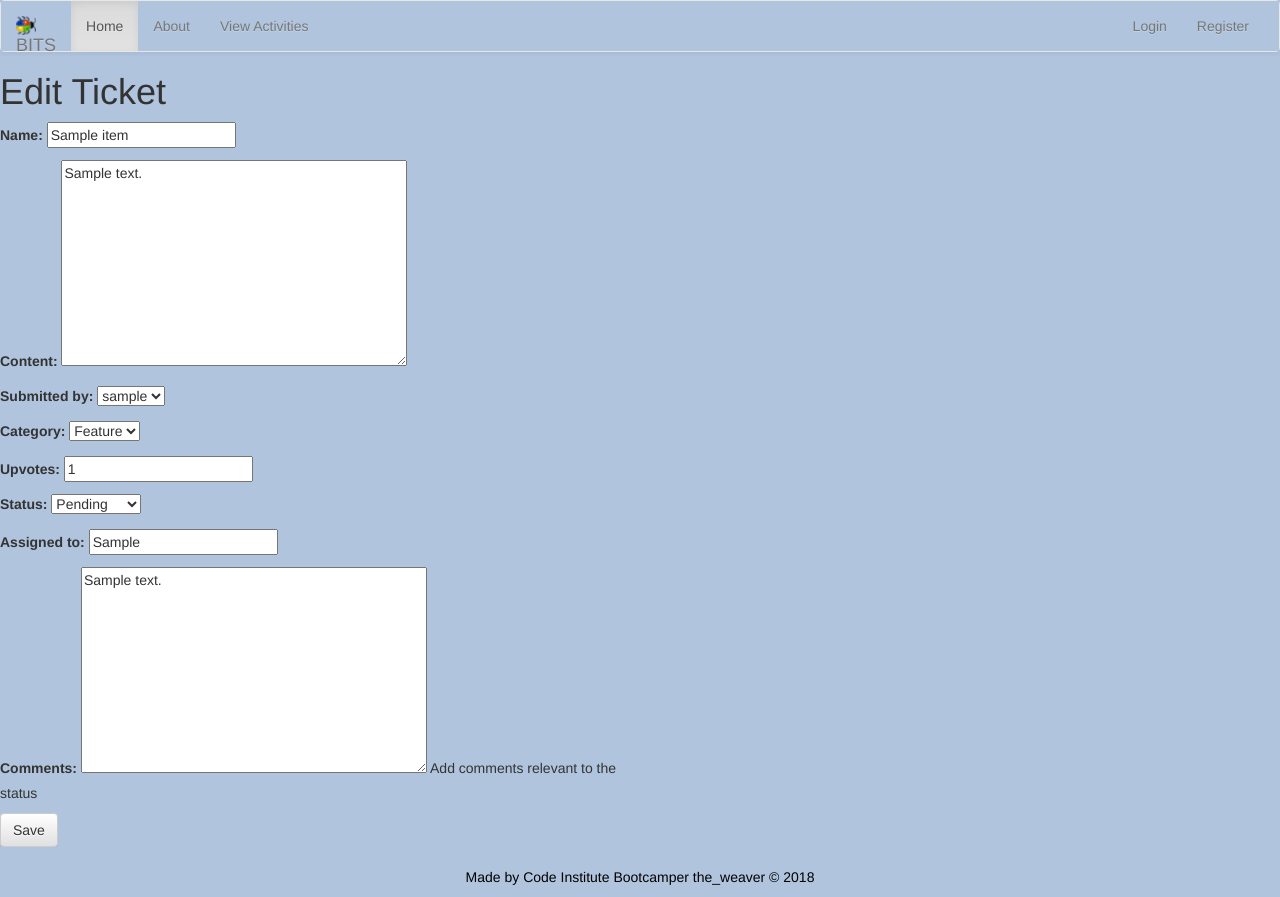
After one commit to vmcggh18/bits_tracker, a Django app: page /issues_list/edit/1 in a window 1280 px wide. The commit adds this page. Run offline with Django 3.2, Linux system fonts and the light colour scheme; tables that the repository leaves empty hold one stand-in row (values such as "Sample post"); some libraries are stand-ins or nearby versions.

Commit message:
Redirect to home page on registering. Create item added to nav bar.Edit functionality provided for staff members

```diff
--- a/accounts/views.py
+++ b/accounts/views.py
@@ -32,7 +32,6 @@ def login(request):
         if login_form.is_valid():
             user = auth.authenticate(username=request.POST['username'],
                                     password=request.POST['password'])
-
             #if we have a user then log them in
             if user:
                 auth.login(user=user, request=request)
@@ -41,12 +40,11 @@ def login(request):
                 return redirect(reverse('index'))
             else:
                 login_form.add_error(None, "Your username or password is incorrect")
-
     else:
         #create an empty object
         login_form = UserLoginForm()
+    return render(request, 'login.html', {'login_form': login_form})
 
-    return render(request, 'login.html', {'login_form': login_form})
 def registration(request):
     """Render the registration page"""
     #redirect to the index page if user is authenticated
@@ -58,12 +56,12 @@ def registration(request):
         registration_form = UserRegistrationForm(request.POST)
         if registration_form.is_valid():
             registration_form.save()
-
             user = auth.authenticate(username=request.POST['username'],
                                      password=request.POST['password1'])
             if user:
                 auth.login(user=user, request=request)
                 messages.success(request, "You have successfully registered")
+                return redirect(reverse('index'))
             else:
                 messages.error(request, "Unable to register your account at this time")
     else:
--- a/issueTracker/urls.py
+++ b/issueTracker/urls.py
@@ -16,7 +16,7 @@ Including another URLconf
 from django.conf.urls import url
 from django.contrib import admin
 from accounts.views import index, logout, login, registration, user_profile, get_about, get_activities_summary
-from issues_list.views import get_issues_list, create_an_item
+from issues_list.views import get_issues_list, create_an_item, edit_an_item
 urlpatterns = [
     url(r'^admin/', admin.site.urls),
     url(r'^$', index, name="index"),
@@ -29,4 +29,5 @@ urlpatterns = [
     #URLS RELATING TO ISSUES_LIST APP
     url(r'^issues_list/$', get_issues_list, name='issues_list'),
     url(r'^issues_list/add$', create_an_item, name = 'add'),
+    url(r'^issues_list/edit/(?P<id>\d+)$', edit_an_item, name='edit'),
 ]
--- a/issues_list/forms.py
+++ b/issues_list/forms.py
@@ -6,6 +6,6 @@ class ItemForm(forms.ModelForm):
 
     class Meta:
         model = Item
-        fields = ('name', 'content', 'submitted_by', 'category', 'upvotes', 'status', 'assigned_to', 'completed_date', 'comments')
+        fields = ('name', 'content', 'submitted_by', 'category', 'upvotes', 'status', 'assigned_to', 'comments')
         ordering = ['-upvotes']
         #order_with_respect_to = 'upvotes'
--- a/issues_list/models.py
+++ b/issues_list/models.py
@@ -24,7 +24,7 @@ class Item(models.Model):
     )
     status = models.CharField(max_length=20, choices=Status, blank=False, default = False)
     assigned_to = models.CharField(max_length=30, blank=False, default="Not yet Assigned")
-    completed_date = models.DateTimeField(null=True, blank=True)
+    completed_date = models.DateTimeField(null=True, blank=True, auto_now=True)
     comments = models.TextField(max_length=200, help_text="Add comments relevant to the status")
    # define names in admin panel
     def __str__(self):
--- /dev/null
+++ b/issues_list/templates/editform.html
@@ -0,0 +1,13 @@
+{% extends 'base.html' %}
+{% block page_title %}Issue Tracker{% endblock %}
+{% block page_heading %}Home Page{% endblock %}
+{% block content %}
+<h1>Edit Ticket</h1>
+        <form method="POST">
+        <!--prevent cross site scripting-->
+            {% csrf_token %}
+        <!--use as_bootstrap to render as bootstrap style-->
+            {{ form.as_p }}
+             <button class ="btn btn-default" type="submit">Save</button>
+        </form>
+{% endblock %}
--- a/issues_list/views.py
+++ b/issues_list/views.py
@@ -1,4 +1,4 @@
-from django.shortcuts import render,  HttpResponse, redirect
+from django.shortcuts import render,  HttpResponse, redirect, get_object_or_404
 from .models import Item
 from .forms import ItemForm
 from django.contrib.auth.models import User, Group, Permission, ContentType
@@ -21,5 +21,18 @@ def create_an_item(request):
     #if not a post request return an empty form
     else:
         form = ItemForm()
+    return render(request, "itemform.html", {'form': form})
 
-    return render(request, "itemform.html", {'form': form})
+#get item where primary key = id
+def edit_an_item(request, id):
+    """ Return an existing form for edit """
+    item = get_object_or_404(Item, pk=id)
+    if request.method == "POST":
+        form = ItemForm(request.POST, instance=item)
+        if form.is_valid():
+            form.save()
+            return redirect(get_issues_list)
+    else:
+        #item is the instance that we want to construct the object from
+        form = ItemForm(instance=item)
+    return render(request, "editform.html", {'form': form})
--- a/templates/base.html
+++ b/templates/base.html
@@ -15,6 +15,7 @@
      <link rel="stylesheet" href="{% static 'css/styles.css' %}" type="text/css">
     <!-- Latest compiled and minified JavaScript -->
     <script src="https://maxcdn.bootstrapcdn.com/bootstrap/3.3.7/js/bootstrap.min.js" integrity="sha384-Tc5IQib027qvyjSMfHjOMaLkfuWVxZxUPnCJA7l2mCWNIpG9mGCD8wGNIcPD7Txa" crossorigin="anonymous"></script>
+    <script src="https://ajax.googleapis.com/ajax/libs/jquery/3.3.1/jquery.min.js"></script>
 </head>
 <body>
     <nav class="navbar navbar-default">
@@ -38,6 +39,9 @@
                     <li class="visible-xs"><a href="">Sign In</a></li>
                      {% if user.is_authenticated %}
                      <li><a href="{% url 'issues_list' %}">View Issues</a></li>{% else %}
+                     {% endif %}
+                     {% if user.is_authenticated %}
+                     <li><a href="{% url 'add' %}">Create an Item</a></li>{% else %}
                      {% endif %}
                 </ul>
 
```
Also changed, not shown: accounts/templates/index.html (+6 -1 lines), issues_list/templates/issues_list.html (+28 -2 lines), issues_list/migrations/0003_auto_20181101_1828.py (added), issues_list/migrations/0004_auto_20181101_1926.py (added).
